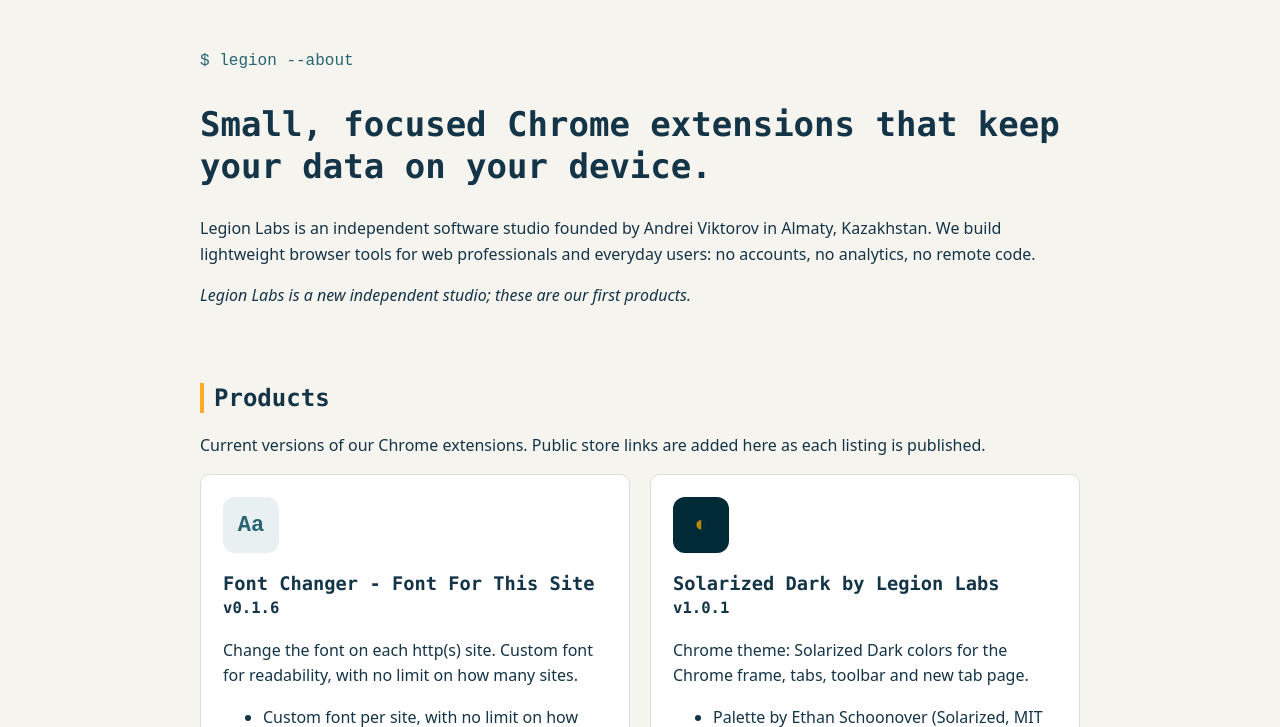
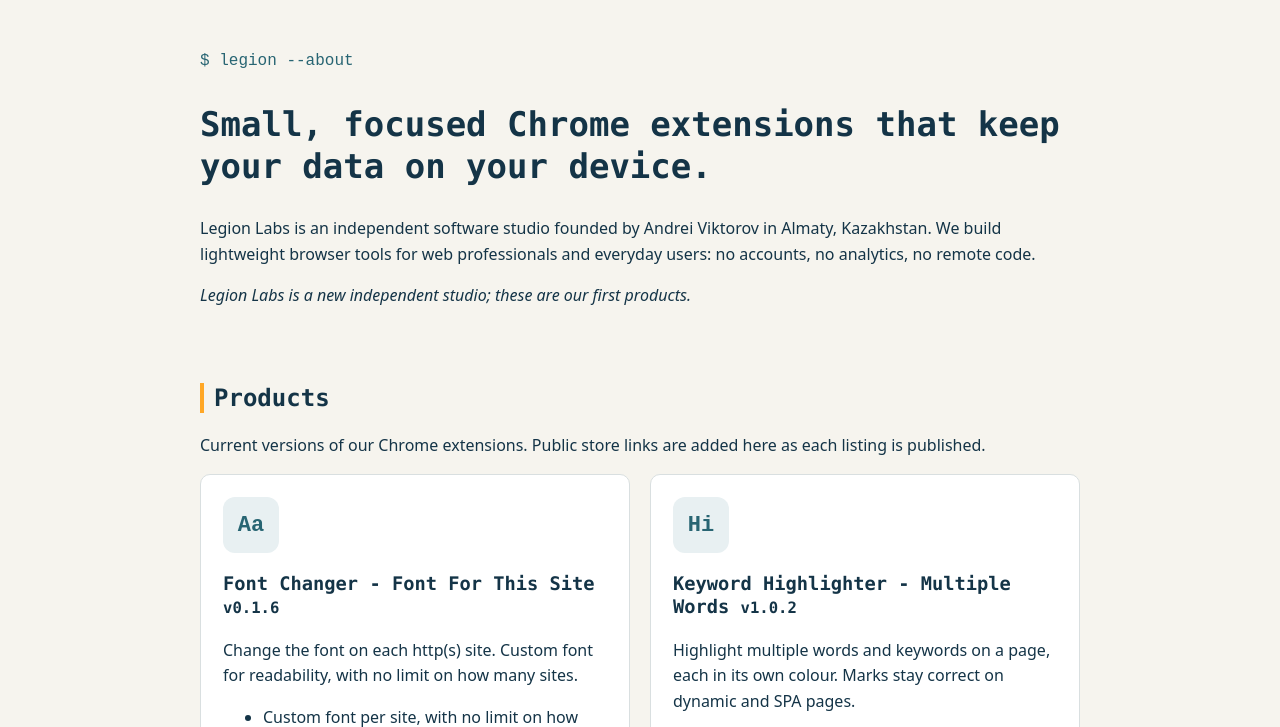
Before and after one commit to legion-factory/legion-factory.github.io, a plain HTML site: page index.html in a window 1280 px wide. Shown: the part 72-799 px from the top of the page. Drawn offline with Linux system fonts and the light colour scheme.

Commit message:
Add Keyword Highlighter card to #products (1.0.2 Public) (#25)

```diff
--- a/index.html
+++ b/index.html
@@ -9,6 +9,8 @@
 <p>Current versions of our Chrome extensions. Public store links are added here as each listing is published.</p><div class="cards">
 <div class="card"><div class="icon-sm">Aa</div><h3>Font Changer - Font For This Site <small>v0.1.6</small></h3>
 <p>Change the font on each http(s) site. Custom font for readability, with no limit on how many sites.</p><ul><li>Custom font per site, with no limit on how many sites</li><li>Text size and line spacing for readability (text only, unless whole-page zoom is on)</li><li>Settings stored locally in your browser</li></ul><p><b>New in 0.1.6:</b> the font list now opens in full even when a font is already entered.</p><p><a href="/font-for-this-site/privacy.html">Privacy policy</a></p><p><a class="install" href="https://chromewebstore.google.com/detail/font-for-this-site/lcjgfinemifhbmbhaenijakpeakkbihh">Add to Chrome — Chrome Web Store</a></p><span class="tag">Available in the Chrome Web Store</span></div>
+<div class="card"><div class="icon-sm">Hi</div><h3>Keyword Highlighter - Multiple Words <small>v1.0.2</small></h3>
+<p>Highlight multiple words and keywords on a page, each in its own colour. Marks stay correct on dynamic and SPA pages.</p><ul><li>Multiple words and phrases, each in its own colour</li><li>Match count and next/previous jump, whole-word and case-sensitive toggles, up to three saved lists</li><li>Interface in 12 languages; settings stored locally in your browser</li></ul><p><a href="/keyword-highlighter/privacy.html">Privacy policy</a></p><p><a class="install" href="https://chromewebstore.google.com/detail/ellfnalanbfpdijfbjadhmkghcibhaia">Add to Chrome — Chrome Web Store</a></p><span class="tag">Available in the Chrome Web Store</span></div>
 <div class="card"><div class="icon-sm" style="background:#002b36;color:#b58900">&#9680;</div><h3>Solarized Dark by Legion Labs <small>v1.0.1</small></h3>
 <p>Chrome theme: Solarized Dark colors for the Chrome frame, tabs, toolbar and new tab page.</p><ul><li>Palette by Ethan Schoonover (Solarized, MIT license)</li><li>A theme only: it changes the colors of Chrome itself, not of websites</li><li>No permissions, no code, nothing is collected</li></ul><p><a href="/themes/solarized-dark/">Theme page: palette history and colors</a></p><p><a class="install" href="https://chromewebstore.google.com/detail/solarized-dark-by-legion/oklemgadhgdlakghajnchecfnapmibal">Add to Chrome — Chrome Web Store</a></p><span class="tag">Available in the Chrome Web Store</span></div>
 <div class="card"><div class="icon-sm" style="background:#fdf6e3;color:#b58900">&#9680;</div><h3>Solarized Light by Legion Labs <small>v1.0.1</small></h3>
```
